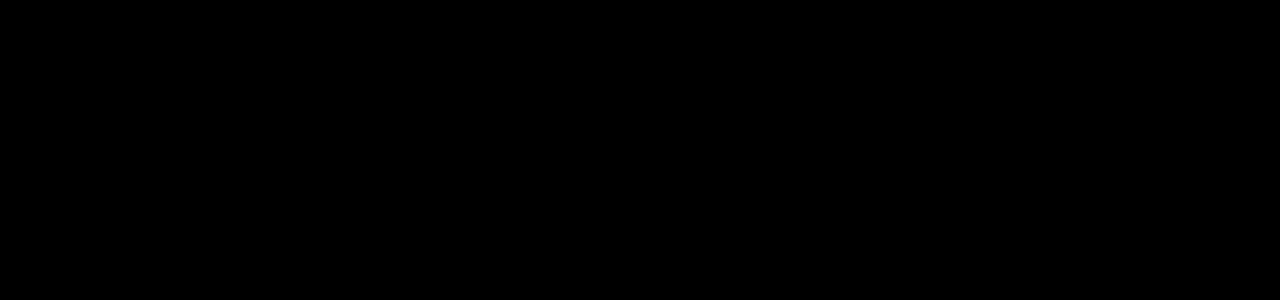
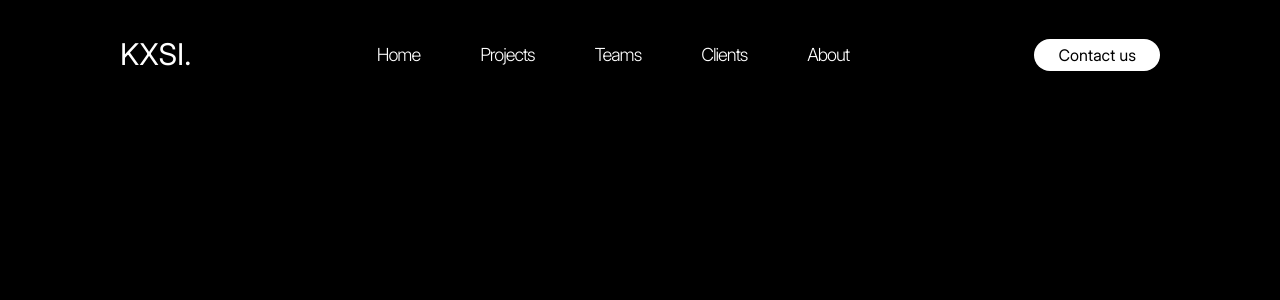
Before and after one commit to KosisoObiekwe/Minima-web-2, a Next.js app: page / in a window 1280 px wide. Shown: the top 300 px of the page. Built offline with nearby package versions, Linux system fonts and the light colour scheme.

Commit message:
implemented Navbar and responsiveness for all screen sizes

```diff
--- /dev/null
+++ b/constants/index.ts
@@ -0,0 +1,7 @@
+export const navLinks = [
+    { id: "home", label: "Home" },
+    { id: "projects", label: "Projects" },
+    { id: "teams", label: "Teams" },
+    { id: "clients", label: "Clients" },
+    { id: "about", label: "About" },
+]
--- a/src/app/page.tsx
+++ b/src/app/page.tsx
@@ -1,9 +1,9 @@
-
+import NavBar from "@/components/NavBar/page";
 export default function Home () {
     return(
       <main>
           <section>
-
+             <NavBar />
           </section>
       </main>
     );
--- /dev/null
+++ b/src/components/NavBar/page.tsx
@@ -0,0 +1,36 @@
+import { navLinks } from "../../../constants"
+import Link from "next/link";
+import { FaBarsStaggered } from "react-icons/fa6";
+
+
+export default function NavBar () {
+    return (
+        <main>
+            <nav className="bg-black outline outline-white px-5 py-3 sm:px-10 sm:py-5 md:px-15 md:py-5 lg:px-20 lg:py-8 xl:px-30 xl:py-8 outline-none">
+                <div className="flex justify-between items-center lg:flex-row lg:justify-between">
+                    <div>
+                        <a><p className="font-normal text-[20px] sm:text-[25px] md:text-[30px] lg:text-[30px] cursor-pointer">KXSI.</p></a>
+                    </div>
+
+                    <div>
+                        <ul className="hidden lg:block lg:flex lg:space-x-10 xl:space-x-15 ">
+                            {navLinks.map((link, index) => (
+                                <li key={link.id} className={`text-[18px] font-light tracking-[-1px] transform duration-300 hover:-translate-y-0.5`}>
+                                    <a href={`/${link.id}`}>{link.label}</a>
+                                </li>
+                            ))}
+                        </ul>
+
+                        <div className="lg:hidden">
+                            <FaBarsStaggered className="text-[25px] sm:text-[30px] md:text-[30px]" />
+                        </div>
+                    </div>
+
+                    <div className="hidden lg:block font-normal bg-white text-black w-fit px-6 py-1 rounded-[50px] cursor-pointer transform hover:bg-gray-100">
+                        <Link href="#"> <a>Contact us</a> </Link>
+                    </div>
+                </div>
+           </nav>
+        </main>
+    );
+}
```
